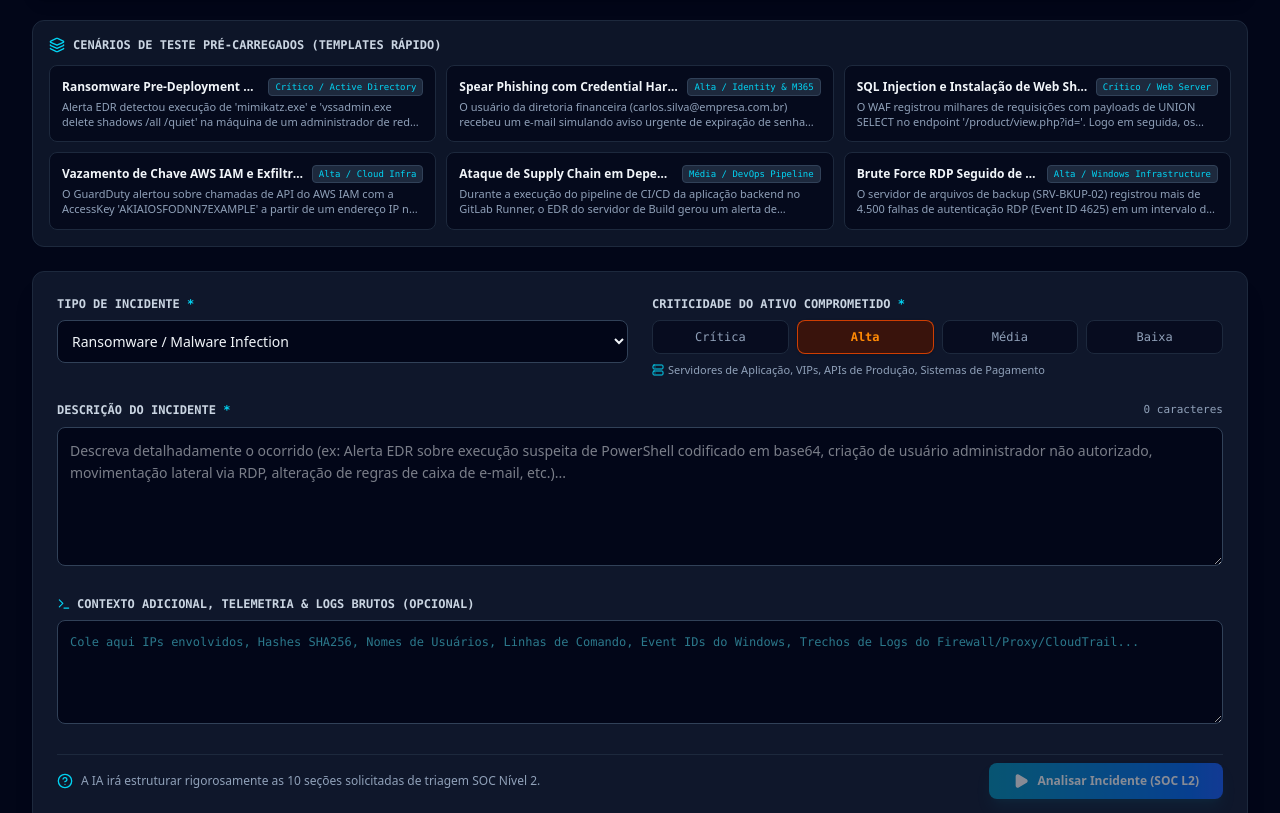
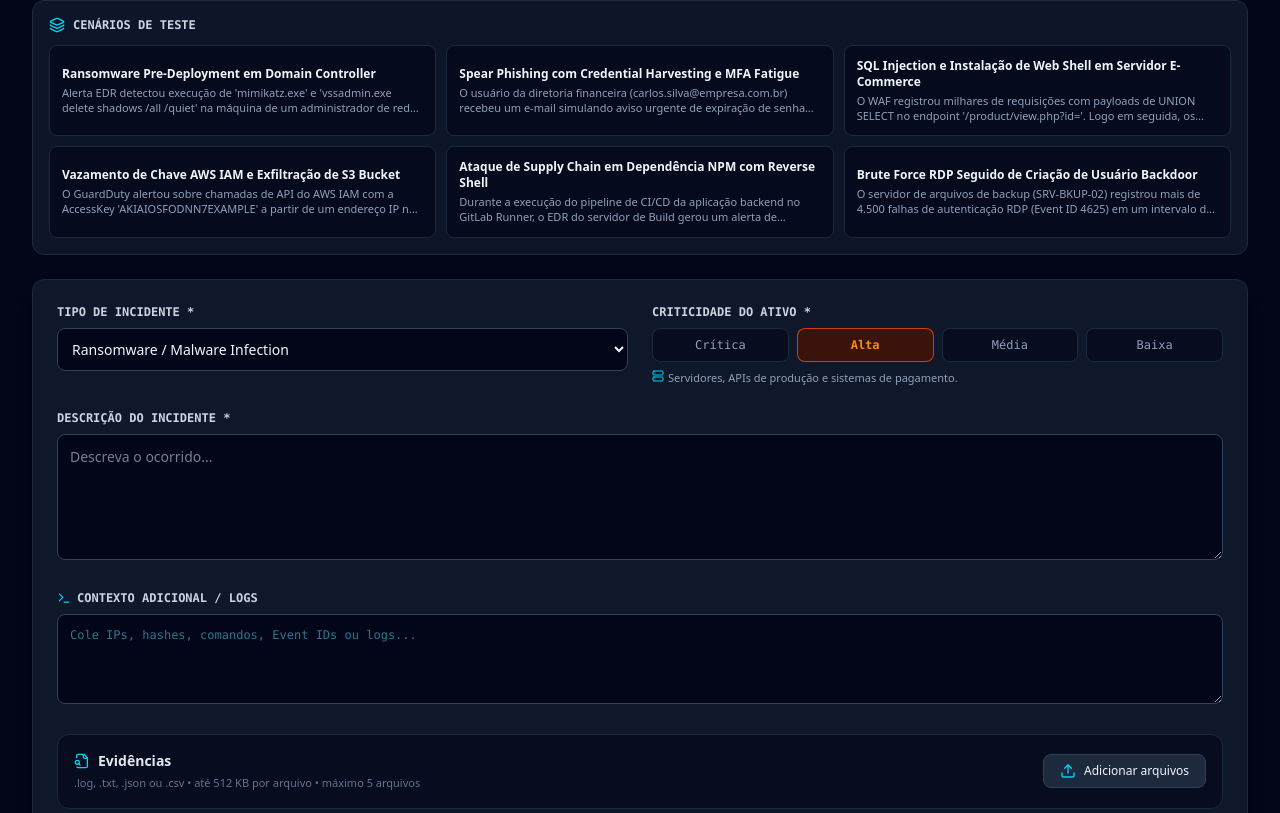
Before and after one commit to glaydsonaraujo25-cloud/SOC-Sentinel-L2---Incident-Response-Analysis-Studio, a React (Vite) app: page / in a window 1280 px wide. Shown: the part 607-1420 px from the top of the page. Built offline with nearby package versions, Linux system fonts and the light colour scheme.

Commit message:
Add evidence upload and local extraction to incident form

```diff
--- a/src/components/IncidentForm.tsx
+++ b/src/components/IncidentForm.tsx
@@ -1,40 +1,26 @@
 import React, { useState } from "react";
-import {
-  IncidentInput,
-  AssetCriticality,
-  IncidentPreset,
-} from "../types";
+import { IncidentInput, AssetCriticality, IncidentPreset, EvidenceArtifact } from "../types";
 import { INCIDENT_PRESETS, COMMON_INCIDENT_TYPES } from "../data/scenarios";
-import {
-  ShieldAlert,
-  AlertOctagon,
-  FileText,
-  Terminal,
-  Zap,
-  Play,
-  CheckCircle2,
-  HelpCircle,
-  RotateCcw,
-  Server,
-  Layers,
-  Database
-} from "lucide-react";
+import { analyzeEvidenceText, evidenceToContext } from "../lib/evidence";
+import { ShieldAlert, Terminal, Zap, Play, HelpCircle, RotateCcw, Server, Layers, Upload, FileSearch, X } from "lucide-react";
 
 interface IncidentFormProps {
   onSubmit: (input: IncidentInput) => void;
   isLoading: boolean;
 }
 
-export const IncidentForm: React.FC<IncidentFormProps> = ({
-  onSubmit,
-  isLoading,
-}) => {
+const MAX_FILE_SIZE = 512 * 1024;
+const ALLOWED_EXTENSIONS = [".log", ".txt", ".json", ".csv"];
+
+export const IncidentForm: React.FC<IncidentFormProps> = ({ onSubmit, isLoading }) => {
   const [descricao, setDescricao] = useState("");
   const [tipo, setTipo] = useState("Ransomware / Malware Infection");
   const [customTipo, setCustomTipo] = useState("");
   const [criticidade, setCriticidade] = useState<AssetCriticality>("Alta");
   const [contextoAdicional, setContextoAdicional] = useState("");
   const [selectedPresetId, setSelectedPresetId] = useState<string | null>(null);
+  const [evidence, setEvidence] = useState<EvidenceArtifact[]>([]);
+  const [fileError, setFileError] = useState<string | null>(null);
 
   const handleSelectPreset = (preset: IncidentPreset) => {
     setSelectedPresetId(preset.id);
@@ -51,266 +37,114 @@ export const IncidentForm: React.FC<IncidentFormProps> = ({
     setCustomTipo("");
     setCriticidade("Alta");
     setContextoAdicional("");
+    setEvidence([]);
+    setFileError(null);
+  };
+
+  const handleFiles = async (files: FileList | null) => {
+    if (!files) return;
+    setFileError(null);
+    const next: EvidenceArtifact[] = [];
+
+    for (const file of Array.from(files).slice(0, 5)) {
+      const extension = `.${file.name.split(".").pop()?.toLowerCase() || ""}`;
+      if (!ALLOWED_EXTENSIONS.includes(extension)) {
+        setFileError(`Formato não suportado: ${file.name}. Use .log, .txt, .json ou .csv.`);
+        continue;
+      }
+      if (file.size > MAX_FILE_SIZE) {
+        setFileError(`${file.name} excede o limite de 512 KB.`);
+        continue;
+      }
+      const content = await file.text();
+      next.push(analyzeEvidenceText(file.name, file.type || "text/plain", file.size, content));
+    }
+
+    setEvidence((current) => [...current, ...next].slice(0, 5));
   };
 
   const handleSubmit = (e: React.FormEvent) => {
     e.preventDefault();
     if (!descricao.trim()) return;
-
     const finalTipo = tipo === "Outro / Personalizado" && customTipo.trim() ? customTipo.trim() : tipo;
+    const evidenceContext = evidenceToContext(evidence);
+    const combinedContext = [contextoAdicional.trim(), evidenceContext].filter(Boolean).join("\n\n");
 
     onSubmit({
       descricao: descricao.trim(),
       tipo: finalTipo,
       criticidade,
-      contextoAdicional: contextoAdicional.trim() || undefined,
+      contextoAdicional: combinedContext || undefined,
+      evidence: evidence.length ? evidence : undefined,
     });
   };
 
-  const criticalityConfig: Record<
-    AssetCriticality,
-    { label: string; bg: string; text: string; border: string; desc: string }
-  > = {
-    Crítica: {
-      label: "Crítica",
-      bg: "bg-red-950/80",
-      text: "text-red-400",
-      border: "border-red-600/80",
-      desc: "Domain Controllers, Banco de Dados Principal, Core Routers, ERP Financeiro",
-    },
-    Alta: {
-      label: "Alta",
-      bg: "bg-orange-950/80",
-      text: "text-orange-400",
-      border: "border-orange-600/80",
-      desc: "Servidores de Aplicação, VIPs, APIs de Produção, Sistemas de Pagamento",
-    },
-    Média: {
-      label: "Média",
-      bg: "bg-amber-950/80",
-      text: "text-amber-400",
-      border: "border-amber-600/80",
-      desc: "Estações de Trabalho Corporativas, Ambientes de Staging/Homologação",
-    },
-    Baixa: {
-      label: "Baixa",
-      bg: "bg-emerald-950/80",
-      text: "text-emerald-400",
-      border: "border-emerald-600/80",
-      desc: "Ativos de Teste, DMZ Isolada, Máquinas Virtuais Temporárias",
-    },
+  const criticalityConfig: Record<AssetCriticality, { bg: string; text: string; border: string; desc: string }> = {
+    Crítica: { bg: "bg-red-950/80", text: "text-red-400", border: "border-red-600/80", desc: "Domain Controllers, banco principal, core routers e ERP." },
+    Alta: { bg: "bg-orange-950/80", text: "text-orange-400", border: "border-orange-600/80", desc: "Servidores, APIs de produção e sistemas de pagamento." },
+    Média: { bg: "bg-amber-950/80", text: "text-amber-400", border: "border-amber-600/80", desc: "Estações corporativas e homologação." },
+    Baixa: { bg: "bg-emerald-950/80", text: "text-emerald-400", border: "border-emerald-600/80", desc: "Ativos de teste e ambientes temporários." },
   };
+
+  const totalIocs = evidence.reduce((sum, item) => sum + (item.extractedIocs?.length || 0), 0);
+  const totalTimestamps = evidence.reduce((sum, item) => sum + (item.timestamps?.length || 0), 0);
 
   return (
     <div className="space-y-6">
-      {/* Banner Intro */}
-      <div className="bg-slate-900 border border-slate-800 rounded-xl p-5 shadow-lg relative overflow-hidden">
-        <div className="absolute -right-10 -bottom-10 w-40 h-40 bg-cyan-500/10 rounded-full blur-2xl pointer-events-none" />
-        <div className="flex flex-col md:flex-row md:items-center justify-between gap-4">
-          <div>
-            <div className="flex items-center space-x-2 text-cyan-400 font-mono text-xs font-semibold uppercase tracking-wider mb-1">
-              <Zap className="w-4 h-4" />
-              <span>Painel de Ingestão de Incidentes SOC</span>
-            </div>
-            <h2 className="text-xl font-bold text-slate-100">
-              Análise Técnica de Segurança Cibernética
-            </h2>
-            <p className="text-sm text-slate-400 mt-1 max-w-3xl">
-              Informe os detalhes do incidente abaixo para receber um relatório completo de SOC Nível 2
-              contendo <strong className="text-slate-200">Classificação, IOCs, Vetor de Ataque, Ações Imediatas, Logs para Investigação, MITRE ATT&CK e Prioridade (P1-P4)</strong>.
-            </p>
-          </div>
+      <div className="bg-slate-900 border border-slate-800 rounded-xl p-5 shadow-lg">
+        <div className="flex items-center space-x-2 text-cyan-400 font-mono text-xs font-semibold uppercase tracking-wider mb-1">
+          <Zap className="w-4 h-4" /><span>Painel de Ingestão de Incidentes SOC</span>
+        </div>
+        <h2 className="text-xl font-bold text-slate-100">Análise Técnica de Segurança Cibernética</h2>
+        <p className="text-sm text-slate-400 mt-1">Descreva o incidente ou anexe evidências de texto para extração automática de IOCs e eventos temporais.</p>
+      </div>
+
+      <div className="bg-slate-900/90 border border-slate-800 rounded-xl p-4">
+        <div className="flex items-center justify-between mb-3">
+          <div className="flex items-center space-x-2 text-xs font-mono text-slate-300 font-semibold uppercase"><Layers className="w-4 h-4 text-cyan-400" /><span>Cenários de Teste</span></div>
+          {selectedPresetId && <button type="button" onClick={handleClear} className="text-xs text-slate-400 hover:text-slate-200 flex items-center gap-1"><RotateCcw className="w-3 h-3" />Limpar</button>}
+        </div>
+        <div className="grid grid-cols-1 sm:grid-cols-2 lg:grid-cols-3 gap-2.5">
+          {INCIDENT_PRESETS.map((preset) => <button key={preset.id} type="button" onClick={() => handleSelectPreset(preset)} className={`text-left p-3 rounded-lg border text-xs ${selectedPresetId === preset.id ? "bg-cyan-950/80 border-cyan-500" : "bg-slate-950/70 border-slate-800 hover:border-slate-700"}`}><div className="font-semibold text-slate-100">{preset.title}</div><p className="text-[11px] text-slate-400 line-clamp-2 mt-1">{preset.descricao}</p></button>)}
         </div>
       </div>
 
-      {/* Preset Scenarios Gallery */}
-      <div className="bg-slate-900/90 border border-slate-800 rounded-xl p-4">
-        <div className="flex items-center justify-between mb-3">
-          <div className="flex items-center space-x-2 text-xs font-mono text-slate-300 font-semibold uppercase">
-            <Layers className="w-4 h-4 text-cyan-400" />
-            <span>Cenários de Teste Pré-carregados (Templates Rápido)</span>
-          </div>
-          {selectedPresetId && (
-            <button
-              type="button"
-              onClick={handleClear}
-              className="text-xs text-slate-400 hover:text-slate-200 flex items-center space-x-1"
-            >
-              <RotateCcw className="w-3 h-3" />
-              <span>Limpar seleção</span>
-            </button>
-          )}
-        </div>
-        <div className="grid grid-cols-1 sm:grid-cols-2 lg:grid-cols-3 gap-2.5">
-          {INCIDENT_PRESETS.map((preset) => {
-            const isSelected = selectedPresetId === preset.id;
-            return (
-              <button
-                key={preset.id}
-                type="button"
-                onClick={() => handleSelectPreset(preset)}
-                className={`text-left p-3 rounded-lg border text-xs transition-all ${
-                  isSelected
-                    ? "bg-cyan-950/80 border-cyan-500 text-cyan-100 shadow-md shadow-cyan-900/30"
-                    : "bg-slate-950/70 border-slate-800 text-slate-300 hover:border-slate-700 hover:bg-slate-800/60"
-                }`}
-              >
-                <div className="flex items-center justify-between mb-1">
-                  <span className="font-semibold text-slate-100 truncate pr-2">
-                    {preset.title}
-                  </span>
-                  <span className="shrink-0 px-1.5 py-0.5 text-[9px] font-mono bg-slate-800 text-cyan-400 rounded border border-slate-700">
-                    {preset.badge}
-                  </span>
-                </div>
-                <p className="text-[11px] text-slate-400 line-clamp-2">
-                  {preset.descricao}
-                </p>
-              </button>
-            );
-          })}
-        </div>
-      </div>
-
-      {/* Main Incident Form */}
       <form onSubmit={handleSubmit} className="bg-slate-900 border border-slate-800 rounded-xl p-5 sm:p-6 shadow-xl space-y-6">
         <div className="grid grid-cols-1 md:grid-cols-2 gap-6">
-          {/* Tipo de Incidente */}
           <div>
-            <label className="block text-xs font-mono font-semibold uppercase text-slate-300 mb-2">
-              Tipo de Incidente <span className="text-cyan-400">*</span>
-            </label>
-            <select
-              value={tipo}
-              onChange={(e) => setTipo(e.target.value)}
-              className="w-full bg-slate-950 border border-slate-700 text-slate-100 text-sm rounded-lg p-2.5 focus:border-cyan-500 focus:ring-1 focus:ring-cyan-500 outline-none"
-              required
-            >
-              {COMMON_INCIDENT_TYPES.map((t) => (
-                <option key={t} value={t}>
-                  {t}
-                </option>
-              ))}
-            </select>
-
-            {tipo === "Outro / Personalizado" && (
-              <input
-                type="text"
-                placeholder="Especifique o tipo de incidente..."
-                value={customTipo}
-                onChange={(e) => setCustomTipo(e.target.value)}
-                className="mt-2.5 w-full bg-slate-950 border border-slate-700 text-slate-100 text-sm rounded-lg p-2.5 focus:border-cyan-500 outline-none"
-                required
-              />
-            )}
+            <label className="block text-xs font-mono font-semibold uppercase text-slate-300 mb-2">Tipo de Incidente *</label>
+            <select value={tipo} onChange={(e) => setTipo(e.target.value)} className="w-full bg-slate-950 border border-slate-700 text-slate-100 text-sm rounded-lg p-2.5" required>{COMMON_INCIDENT_TYPES.map((t) => <option key={t}>{t}</option>)}</select>
+            {tipo === "Outro / Personalizado" && <input value={customTipo} onChange={(e) => setCustomTipo(e.target.value)} className="mt-2.5 w-full bg-slate-950 border border-slate-700 text-slate-100 text-sm rounded-lg p-2.5" placeholder="Especifique o tipo..." required />}
           </div>
-
-          {/* Criticidade do Ativo */}
           <div>
-            <label className="block text-xs font-mono font-semibold uppercase text-slate-300 mb-2">
-              Criticidade do Ativo Comprometido <span className="text-cyan-400">*</span>
-            </label>
-            <div className="grid grid-cols-2 sm:grid-cols-4 gap-2">
-              {(["Crítica", "Alta", "Média", "Baixa"] as AssetCriticality[]).map((crit) => {
-                const cfg = criticalityConfig[crit];
-                const isChecked = criticidade === crit;
-                return (
-                  <button
-                    key={crit}
-                    type="button"
-                    onClick={() => setCriticidade(crit)}
-                    className={`p-2 rounded-lg border text-center transition-all ${
-                      isChecked
-                        ? `${cfg.bg} ${cfg.border} ${cfg.text} font-bold shadow-sm`
-                        : "bg-slate-950/60 border-slate-800 text-slate-400 hover:border-slate-700"
-                    }`}
-                  >
-                    <div className="text-xs font-mono">{cfg.label}</div>
-                  </button>
-                );
-              })}
-            </div>
-            <p className="text-[11px] text-slate-400 mt-2 flex items-center gap-1">
-              <Server className="w-3 h-3 text-cyan-400 shrink-0" />
-              <span>{criticalityConfig[criticidade].desc}</span>
-            </p>
+            <label className="block text-xs font-mono font-semibold uppercase text-slate-300 mb-2">Criticidade do Ativo *</label>
+            <div className="grid grid-cols-4 gap-2">{(["Crítica", "Alta", "Média", "Baixa"] as AssetCriticality[]).map((crit) => { const cfg = criticalityConfig[crit]; return <button key={crit} type="button" onClick={() => setCriticidade(crit)} className={`p-2 rounded-lg border text-xs font-mono ${criticidade === crit ? `${cfg.bg} ${cfg.border} ${cfg.text} font-bold` : "bg-slate-950/60 border-slate-800 text-slate-400"}`}>{crit}</button>; })}</div>
+            <p className="text-[11px] text-slate-400 mt-2 flex gap-1"><Server className="w-3 h-3 text-cyan-400" />{criticalityConfig[criticidade].desc}</p>
           </div>
         </div>
 
-        {/* Descrição do Incidente */}
         <div>
-          <div className="flex items-center justify-between mb-2">
-            <label className="block text-xs font-mono font-semibold uppercase text-slate-300">
-              Descrição do Incidente <span className="text-cyan-400">*</span>
-            </label>
-            <span className="text-[11px] text-slate-400 font-mono">
-              {descricao.length} caracteres
-            </span>
-          </div>
-          <textarea
-            rows={5}
-            value={descricao}
-            onChange={(e) => setDescricao(e.target.value)}
-            placeholder="Descreva detalhadamente o ocorrido (ex: Alerta EDR sobre execução suspeita de PowerShell codificado em base64, criação de usuário administrador não autorizado, movimentação lateral via RDP, alteração de regras de caixa de e-mail, etc.)..."
-            className="w-full bg-slate-950 border border-slate-700 text-slate-100 text-sm rounded-lg p-3 font-sans focus:border-cyan-500 focus:ring-1 focus:ring-cyan-500 outline-none leading-relaxed"
-            required
-          />
+          <label className="block text-xs font-mono font-semibold uppercase text-slate-300 mb-2">Descrição do Incidente *</label>
+          <textarea rows={5} value={descricao} onChange={(e) => setDescricao(e.target.value)} className="w-full bg-slate-950 border border-slate-700 text-slate-100 text-sm rounded-lg p-3" placeholder="Descreva o ocorrido..." required />
         </div>
 
-        {/* Contexto Adicional / Logs */}
         <div>
-          <div className="flex items-center justify-between mb-2">
-            <label className="block text-xs font-mono font-semibold uppercase text-slate-300 flex items-center space-x-1.5">
-              <Terminal className="w-3.5 h-3.5 text-cyan-400" />
-              <span>Contexto Adicional, Telemetria & Logs Brutos (Opcional)</span>
-            </label>
-          </div>
-          <textarea
-            rows={4}
-            value={contextoAdicional}
-            onChange={(e) => setContextoAdicional(e.target.value)}
-            placeholder="Cole aqui IPs envolvidos, Hashes SHA256, Nomes de Usuários, Linhas de Comando, Event IDs do Windows, Trechos de Logs do Firewall/Proxy/CloudTrail..."
-            className="w-full bg-slate-950 border border-slate-700 text-cyan-300 font-mono text-xs rounded-lg p-3 focus:border-cyan-500 focus:ring-1 focus:ring-cyan-500 outline-none leading-relaxed"
-          />
+          <label className="block text-xs font-mono font-semibold uppercase text-slate-300 mb-2 flex items-center gap-1.5"><Terminal className="w-3.5 h-3.5 text-cyan-400" />Contexto Adicional / Logs</label>
+          <textarea rows={4} value={contextoAdicional} onChange={(e) => setContextoAdicional(e.target.value)} className="w-full bg-slate-950 border border-slate-700 text-cyan-300 font-mono text-xs rounded-lg p-3" placeholder="Cole IPs, hashes, comandos, Event IDs ou logs..." />
         </div>
 
-        {/* Submit Bar */}
+        <div className="bg-slate-950/60 border border-slate-800 rounded-xl p-4 space-y-3">
+          <div className="flex flex-col sm:flex-row sm:items-center justify-between gap-3">
+            <div><div className="flex items-center gap-2 text-sm font-semibold text-slate-200"><FileSearch className="w-4 h-4 text-cyan-400" />Evidências</div><p className="text-[11px] text-slate-500 mt-1">.log, .txt, .json ou .csv • até 512 KB por arquivo • máximo 5 arquivos</p></div>
+            <label className="inline-flex items-center gap-2 px-4 py-2 bg-slate-800 hover:bg-slate-700 border border-slate-700 rounded-lg text-xs cursor-pointer"><Upload className="w-4 h-4 text-cyan-400" />Adicionar arquivos<input type="file" multiple accept=".log,.txt,.json,.csv,text/plain,application/json,text/csv" onChange={(e) => handleFiles(e.target.files)} className="hidden" /></label>
+          </div>
+          {fileError && <div className="text-xs text-amber-400">{fileError}</div>}
+          {evidence.length > 0 && <><div className="grid grid-cols-2 gap-3 text-xs"><div className="bg-slate-900 rounded-lg p-3"><span className="text-slate-500">IOCs extraídos</span><div className="text-xl font-bold text-cyan-400">{totalIocs}</div></div><div className="bg-slate-900 rounded-lg p-3"><span className="text-slate-500">Timestamps</span><div className="text-xl font-bold text-cyan-400">{totalTimestamps}</div></div></div><div className="space-y-2">{evidence.map((item, index) => <div key={`${item.name}-${index}`} className="flex items-center justify-between bg-slate-900 border border-slate-800 rounded-lg p-3"><div><div className="text-xs text-slate-200 font-medium">{item.name}</div><div className="text-[10px] text-slate-500">{item.extractedIocs?.length || 0} IOCs • {item.timestamps?.length || 0} timestamps</div></div><button type="button" onClick={() => setEvidence((current) => current.filter((_, i) => i !== index))} className="text-slate-500 hover:text-red-400"><X className="w-4 h-4" /></button></div>)}</div></>}
+        </div>
+
         <div className="flex flex-col sm:flex-row items-center justify-between pt-2 border-t border-slate-800 gap-4">
-          <div className="text-xs text-slate-400 flex items-center space-x-2">
-            <HelpCircle className="w-4 h-4 text-cyan-400 shrink-0" />
-            <span>A IA irá estruturar rigorosamente as 10 seções solicitadas de triagem SOC Nível 2.</span>
-          </div>
-
-          <div className="flex items-center space-x-3 w-full sm:w-auto">
-            {(descricao || contextoAdicional) && (
-              <button
-                type="button"
-                onClick={handleClear}
-                disabled={isLoading}
-                className="px-4 py-2.5 bg-slate-800 hover:bg-slate-700 text-slate-300 rounded-lg text-xs font-medium border border-slate-700 transition-colors"
-              >
-                Limpar Form
-              </button>
-            )}
-
-            <button
-              type="submit"
-              disabled={isLoading || !descricao.trim()}
-              className="flex-1 sm:flex-initial flex items-center justify-center space-x-2 px-6 py-2.5 bg-gradient-to-r from-cyan-600 to-blue-600 hover:from-cyan-500 hover:to-blue-500 text-white rounded-lg text-xs font-semibold shadow-lg shadow-cyan-900/40 disabled:opacity-50 disabled:cursor-not-allowed transition-all"
-            >
-              {isLoading ? (
-                <>
-                  <div className="w-4 h-4 border-2 border-white/30 border-t-white rounded-full animate-spin" />
-                  <span>Analisando com Gemini SOC AI...</span>
-                </>
-              ) : (
-                <>
-                  <Play className="w-4 h-4 fill-current" />
-                  <span>Analisar Incidente (SOC L2)</span>
-                </>
-              )}
-            </button>
-          </div>
+          <div className="text-xs text-slate-400 flex items-center gap-2"><HelpCircle className="w-4 h-4 text-cyan-400" /><span>Arquivos são lidos localmente e enviados somente como contexto textual da análise.</span></div>
+          <div className="flex items-center gap-3 w-full sm:w-auto">{(descricao || contextoAdicional || evidence.length > 0) && <button type="button" onClick={handleClear} disabled={isLoading} className="px-4 py-2.5 bg-slate-800 text-slate-300 rounded-lg text-xs border border-slate-700">Limpar</button>}<button type="submit" disabled={isLoading || !descricao.trim()} className="flex-1 sm:flex-initial flex items-center justify-center gap-2 px-6 py-2.5 bg-gradient-to-r from-cyan-600 to-blue-600 text-white rounded-lg text-xs font-semibold disabled:opacity-50">{isLoading ? <><div className="w-4 h-4 border-2 border-white/30 border-t-white rounded-full animate-spin" /><span>Analisando...</span></> : <><Play className="w-4 h-4 fill-current" /><span>Analisar Incidente</span></>}</button></div>
         </div>
       </form>
     </div>
```
